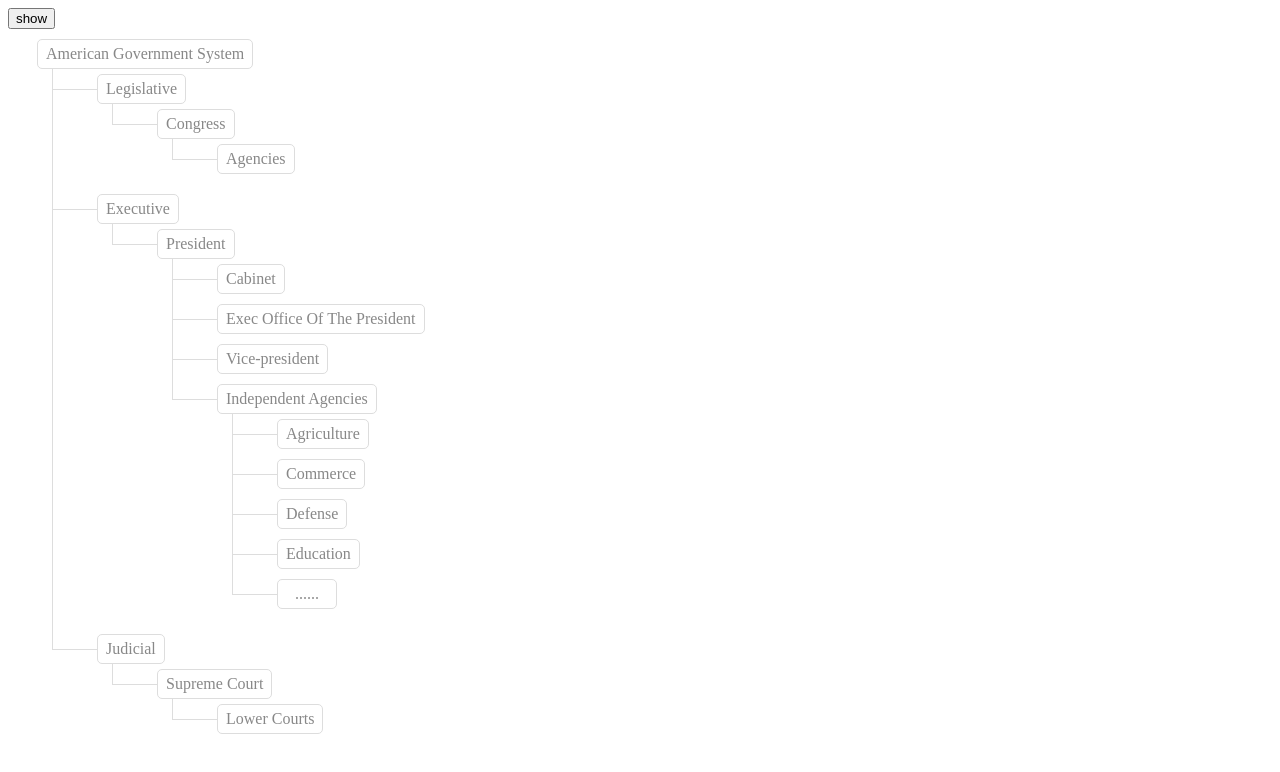
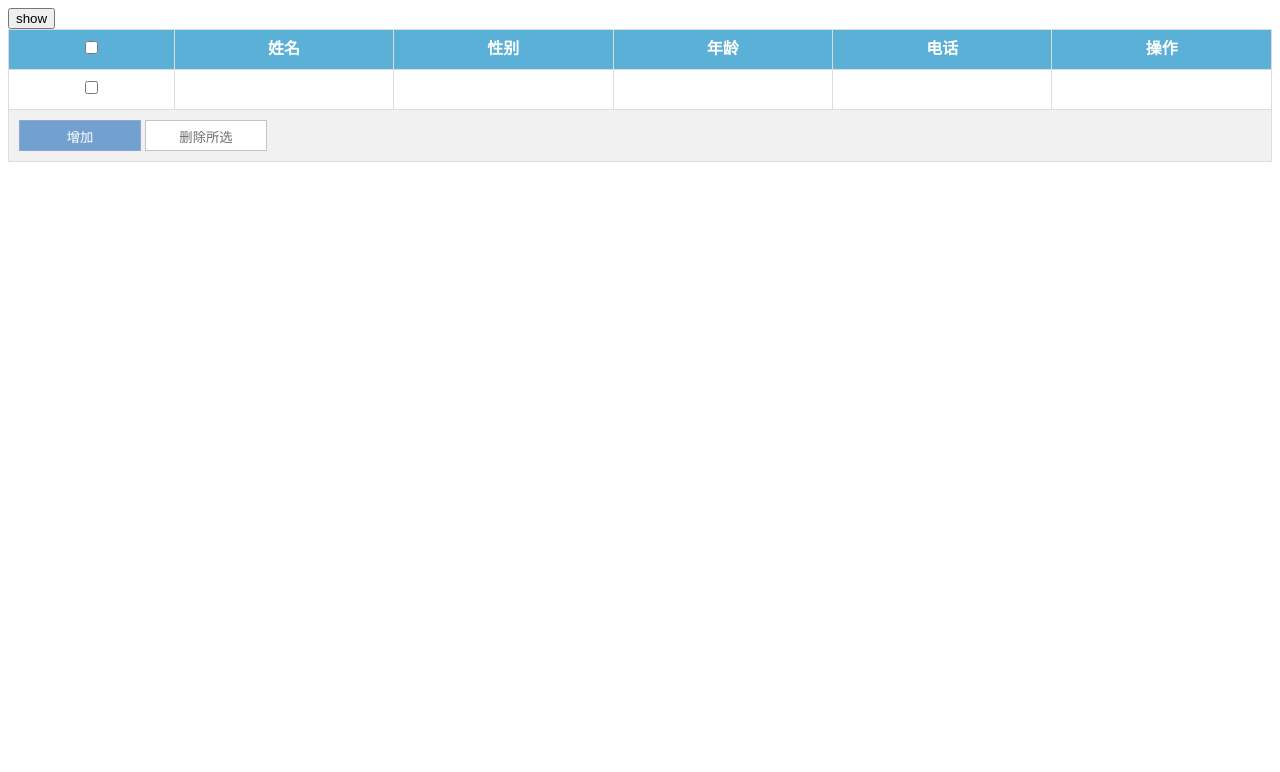
Before and after one commit to sbwxffnhc/React-Note, a React (Create React App) app in the folder code/: page / in a window 1280 px wide. Shown: the top 772 px of the page. Built offline with nearby package versions, Linux system fonts and the light colour scheme; the HTML template or start-up script is replaced by a standard one.

Commit message:
add table component /test

```diff
--- a/code/src/App.js
+++ b/code/src/App.js
@@ -1,6 +1,6 @@
 import React from 'react';
 import {Tree,Progress,Modal,Toast,Confirm} from './components'
-
+import Table from './components/table'
 var tree = {
   title: "American Government System",
   childNodes: [
@@ -68,7 +68,7 @@ class App extends React.Component {
     handleCancel={this.handleCancel}>
     Sure to restart the service</Confirm>
 
-    <Tree node={tree}></Tree>
+    <Table></Table>
     </div>
   );}
 }
--- /dev/null
+++ b/code/src/components/table/index.js
@@ -0,0 +1,71 @@
+import React, { Component } from 'react'
+import PropTypes from 'prop-types';
+import './style.less'
+const rule= [
+    {
+      "index": 0,
+      "ipaddr": "192.168.0.100",
+      "protocol": "TCP+UDP",
+      "externalportfrom": 2000,
+      "externalportto": 2010,
+      "internalportfrom": 3000,
+      "internalportto": 3010,
+      "comment": "abc123"
+    },
+    {
+      "index": 1,
+      "ipaddr": "192.168.0.101",
+      "protocol": "TCP",
+      "externalportfrom": 2020,
+      "externalportto": 2030,
+      "internalportfrom": 3020,
+      "internalportto": 3030,
+      "comment": "abc123"
+    },
+  ]
+class Table extends React.Component {
+
+    render() {
+
+    return (
+        <div className="table-box">
+            <table>
+                <thead>
+                    <tr>
+                    <th><input type="checkbox" value=""/></th>
+                    <th>姓名</th>
+                    <th>性别</th>
+                    <th>年龄</th>
+                    <th>电话</th>
+                    <th>操作</th>
+                    </tr>
+                </thead>
+                <tbody key={rule.index}>
+                    <tr>
+                    <td><input type="checkbox"  value=""/></td>
+                    <td >{rule.index}</td>
+                    <td >{rule.ipaddr}</td>
+                    <td >{rule.protocol}</td>
+                    <td >{rule.externalportfrom}</td>
+                    </tr>
+                </tbody>
+                <tfoot>
+                    <tr>
+                    <td colSpan="16">
+                    <button className="add">增加</button>
+                    <button className="del">删除所选</button>
+                    </td>
+                    </tr>
+                </tfoot>
+            </table>
+        </div>
+    )
+    }
+}
+
+
+Table.propTypes = {
+};
+
+
+export default Table
--- /dev/null
+++ b/code/src/components/table/style.less
@@ -0,0 +1,99 @@
+.table-box{
+    table{
+        border-spacing: 0;
+        border-collapse: collapse;
+        text-align: center;
+        border: 1px solid #ddd;
+        width: 100%;
+        max-width: 100%;
+        margin-bottom: 20px;
+        thead{
+            tr{
+                background-color: #5ab0d6;
+                color: #fff;
+                border: 1px solid #ddd;
+                padding: 8px;
+                line-height: 1.42857143;
+                vertical-align: middle;
+                th{
+                    background-color: #5ab0d6;
+                    color: #fff;
+                    border: 1px solid #ddd;
+                    padding: 8px;
+                    line-height: 1.42857143;
+                    vertical-align: middle;
+                }
+            }
+        }
+        tbody{
+            tr{
+                background-color: #fff;
+                border: 1px solid #ddd;
+                padding: 8px;
+                line-height: 1.42857143;
+                vertical-align: middle;
+                td{
+                    background-color: #fff;
+                    border: 1px solid #ddd;
+                    padding: 8px;
+                    line-height: 1.42857143;
+                    vertical-align: middle;
+                }
+            }
+        }
+        tfoot{
+            tr{
+                td{
+                    background-color: #f1f1f1;
+                    border: 1px solid #ddd;
+                    padding: 8px;
+                    line-height: 1.42857143;
+                    vertical-align: top;
+                }
+                button.add{
+                    float: left;
+                    width: 122px;
+                    height: 31px;
+                    line-height: 31px;
+                    background: #72a1d0;
+                    border: 1px solid #91a5db;
+                    color: #fff;
+                    margin: 2px;
+                }
+                button.del{
+                    float: left;
+                    width: 122px;
+                    height: 31px;
+                    line-height: 31px;
+                    background: #ffffff;
+                    border: 1px solid #c3c3c3;
+                    color: #6f6c6c;
+                    margin: 2px;
+                    :hover{
+                        background: #ff3f3f;
+                        border: 1px solid #ff2e2e;
+                    }
+                    :disabled{
+                        background: #ccc;
+                        border: 1px solid #ccc;
+                        cursor: auto;
+                    }
+                }
+            }
+        }
+        .button-del{
+            font-size: 12px;
+            line-height: 1.5;
+            color: #5ab0d6;
+            padding: 6px 12px;
+            cursor: pointer;
+            border: 1px solid transparent;
+            border-radius: 4px;
+            margin-left:10px;
+            :hover{
+                background: #ff3f3f;
+                border: 1px solid #ff2e2e;
+            }
+        }
+    }
+}
```
